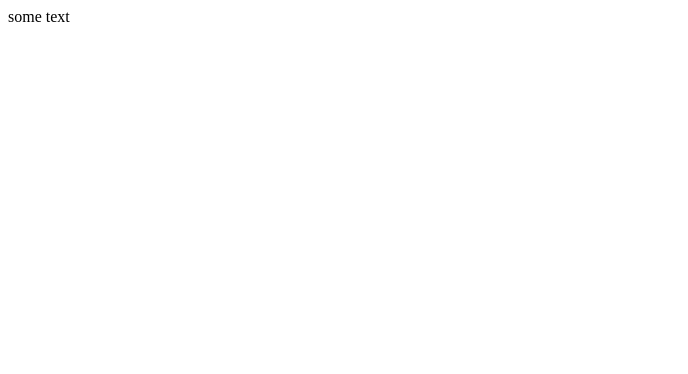
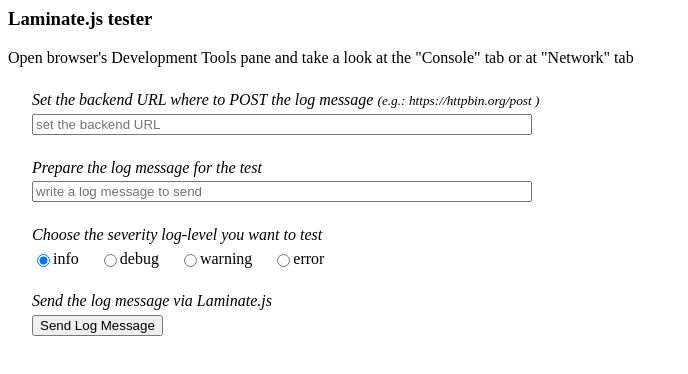
Before and after one commit to ncounter/laminate, a plain HTML site: page index.html in a window 1280 px wide. Shown: the whole page, without its empty margins (0-688 px from the left). Drawn offline with Linux system fonts and the light colour scheme.

Commit message:
Generate a tester page

```diff
--- a/index.html
+++ b/index.html
@@ -1,10 +1,75 @@
 <html>
   <head>
     <meta charset="utf-8"/>
-    <title></title>
+    <title>Laminate.js Tester</title>
+    <style>
+      input[type='text'] {
+        width: 500px;
+      }
+      input, label{
+        vertical-align: middle;
+      }
+      label {
+        margin-right: 1em;
+      }
+      p {
+        margin: 1.5em;
+      }
+      i {
+        display: inline-block;
+        margin-bottom: 0.3em;
+      }
+    </style>
     <script type="text/javascript" src="laminate.js"></script>
   </head>
   <body>
-    some text
+    <h3>Laminate.js tester</h3>
+    <span>Open browser's Development Tools pane and take a look at the "Console" tab or at "Network" tab</span>
+    <p>
+      <i>Set the backend URL where to POST the log message <small>(e.g.:  https://httpbin.org/post )</small></i>
+      <br />
+      <input type='text' name='backend-URL' placeholder='set the backend URL' />
+    </p>
+    <p>
+      <i>Prepare the log message for the test</i>
+      <br />
+      <input type='text' name='log-message' placeholder='write a log message to send' />
+    </p>
+    <p>
+      <i>Choose the severity log-level you want to test</i>
+      <br />
+      <input type='radio' id='info-level' value='info' name='log-level' checked /><label for='info-level'>info</label>
+      <input type='radio' id='debug-level' value='debug' name='log-level' /><label for='debug-level'>debug</label>
+      <input type='radio' id='warning-level' value='warning' name='log-level' /><label for='warning-level'>warning</label>
+      <input type='radio' id='error-level' value='error' name='log-level' /><label for='error-level'>error</label>
+    </p>
+    <p>
+      <i>Send the log message via Laminate.js</i>
+      <br />
+      <button id='send-log'>Send Log Message</button>
+    </p>
+    <p id='text-result'>
+    </p>
+
+    <script>
+      document.getElementsByName('backend-URL')[0].addEventListener('keyup', (e) => setBackendURL(e.target.value));
+      document.getElementsByName('backend-URL')[0].addEventListener('change', (e) => setBackendURL(e.target.value));
+
+      function sendLog() {
+        const message = document.getElementsByName('log-message')[0].value;
+        let result;
+        switch(document.querySelector('input[name="log-level"]:checked').value) {
+          case 'info': result = info(message); break;
+          case 'debug': result = debug(message); break;
+          case 'warning': result = warning(message); break;
+          case 'error': result = error(message); break;
+        }
+
+        result.then(function (responseJson) {
+          document.getElementById('text-result').innerHTML = JSON.stringify(responseJson)
+        });
+      }
+      document.getElementById('send-log').addEventListener('click', sendLog);
+    </script>
   </body>
 </html>
```
